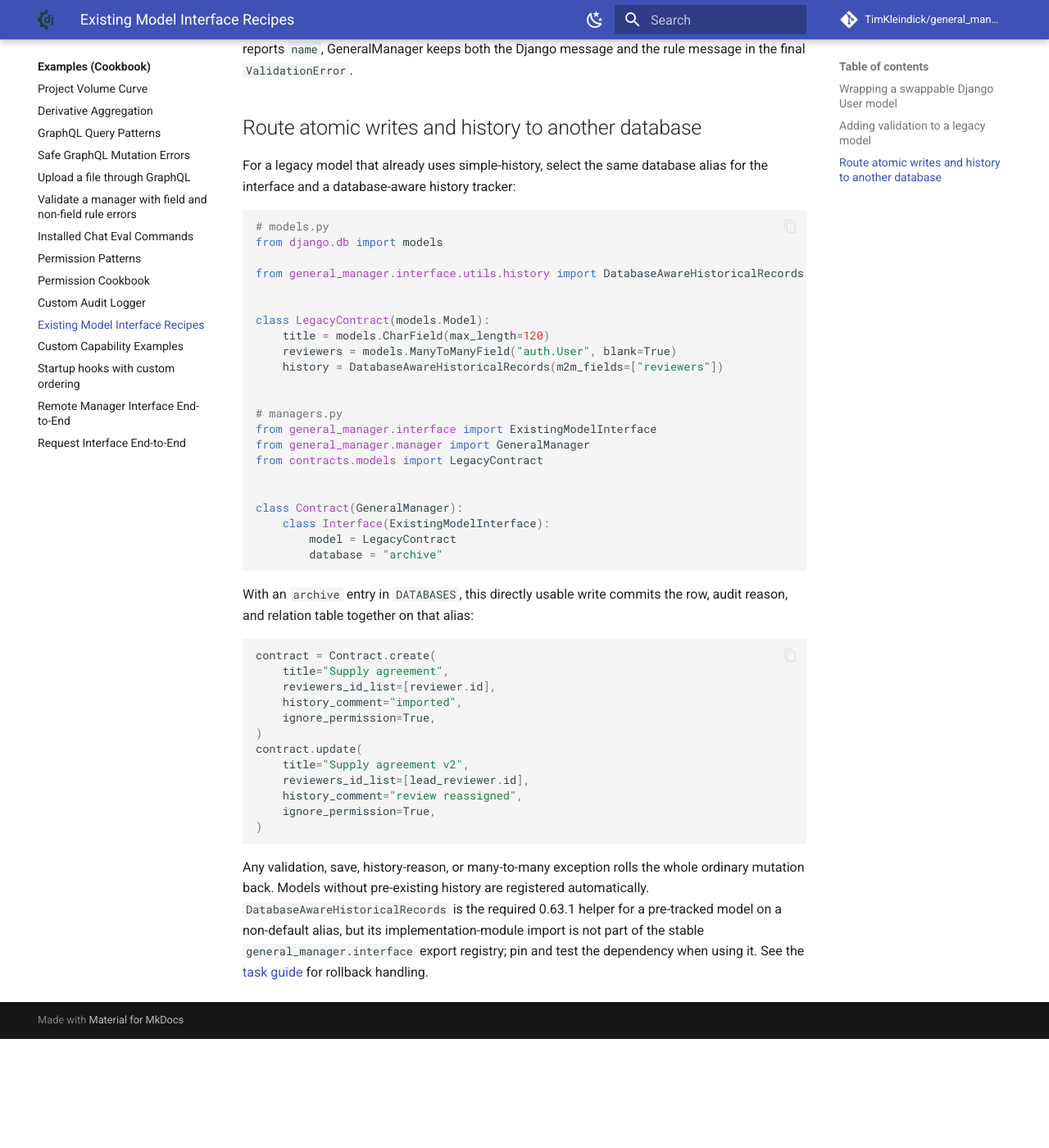
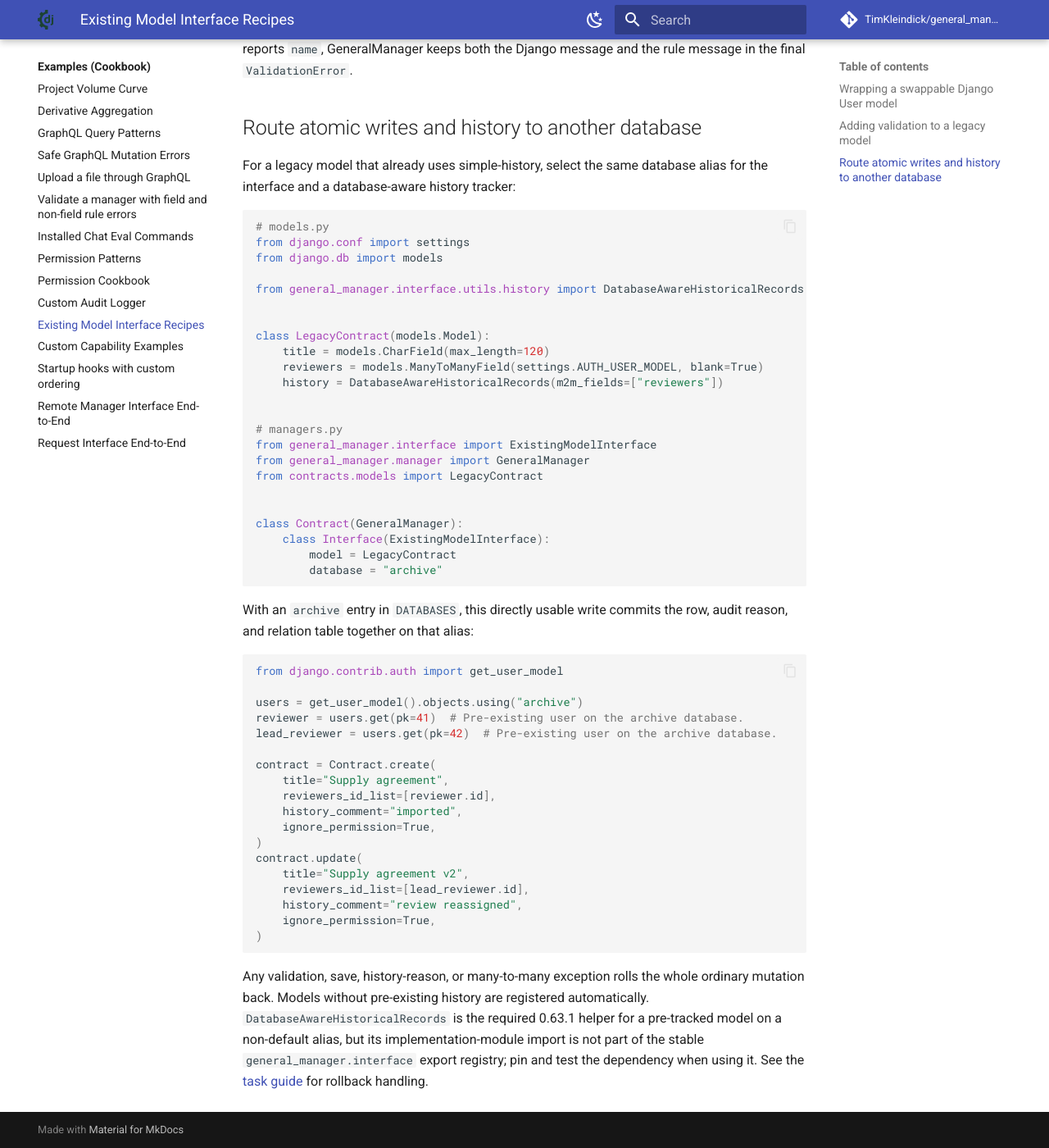
Before and after one commit to TimKleindick/general_manager, an MkDocs documentation site: the page built from docs/examples/existing_model_interface.md, in a window 1280 px wide and 1400 px high, scrolled down 2049 px. Shown: the whole window at 82% size. Built offline with MkDocs 1.6.1 and Material for MkDocs 9.7.7, drawn with Linux system fonts in a browser that asks for light colours; comment, search, counter and statistics services are not loaded; before the commit the page ends 3316 px from its top, so only the background shows below that.

Commit message:
docs: fix existing model write example

````diff
--- a/docs/examples/existing_model_interface.md
+++ b/docs/examples/existing_model_interface.md
@@ -90,6 +90,7 @@ alias for the interface and a database-aware history tracker:
 
 ```python
 # models.py
+from django.conf import settings
 from django.db import models
 
 from general_manager.interface.utils.history import DatabaseAwareHistoricalRecords
@@ -97,7 +98,7 @@ from general_manager.interface.utils.history import DatabaseAwareHistoricalRecor
 
 class LegacyContract(models.Model):
     title = models.CharField(max_length=120)
-    reviewers = models.ManyToManyField("auth.User", blank=True)
+    reviewers = models.ManyToManyField(settings.AUTH_USER_MODEL, blank=True)
     history = DatabaseAwareHistoricalRecords(m2m_fields=["reviewers"])
 
 
@@ -117,6 +118,12 @@ With an `archive` entry in `DATABASES`, this directly usable write commits the
 row, audit reason, and relation table together on that alias:
 
 ```python
+from django.contrib.auth import get_user_model
+
+users = get_user_model().objects.using("archive")
+reviewer = users.get(pk=41)  # Pre-existing user on the archive database.
+lead_reviewer = users.get(pk=42)  # Pre-existing user on the archive database.
+
 contract = Contract.create(
     title="Supply agreement",
     reviewers_id_list=[reviewer.id],
````
